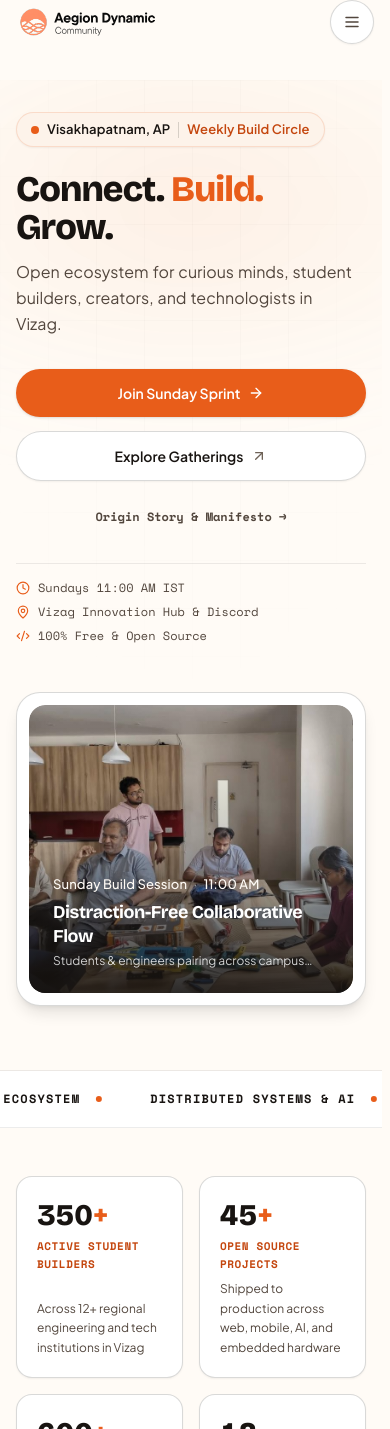
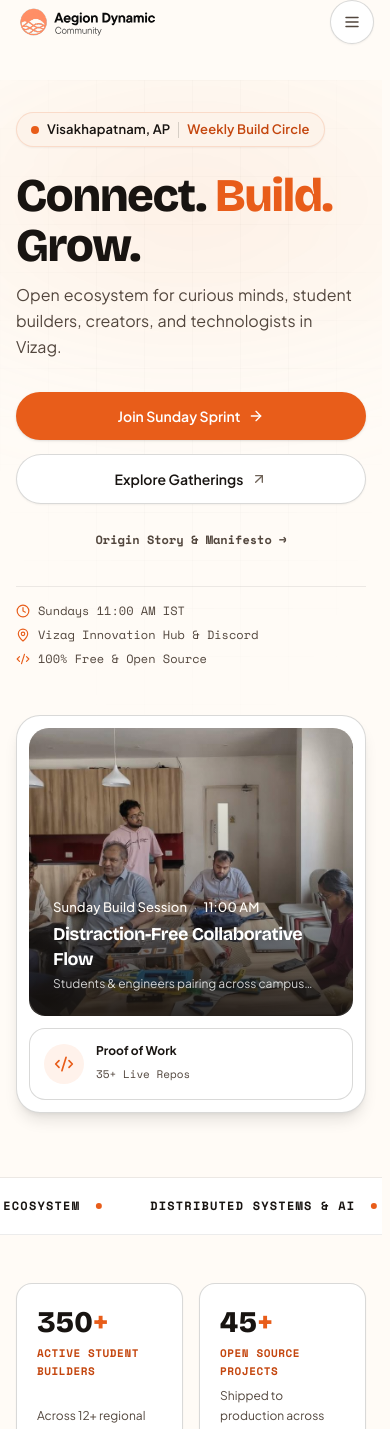
Before and after one commit to Mohankanakam06/Aegion-Dynamic-Community, a React (Vite) app: page / in a window 390 px wide. Shown: the top 1429 px of the page. Built offline with nearby package versions, Linux system fonts and the light colour scheme.

Commit message:
feat(gate-m4): hero — fluid headline, full-width CTAs, 1-col meta, proof chip in flow, LCP Photo

```diff
--- a/src/pages/Home.tsx
+++ b/src/pages/Home.tsx
@@ -27,9 +27,14 @@ import { BentoGrid, BentoCard } from '../components/ui/BentoGrid';
 import { Marquee } from '../components/ui/Marquee';
 import { events, EventItem } from '../data/events';
 import { testimonials, communityMetrics } from '../data/testimonials';
+import { Photo } from '../components/ui/Photo';
 import buildHeroPhoto from '../assets/images/build-hours/1.jpg';
 import proximaHeroPhoto from '../assets/images/proxima/1.jpg';
 import communityFeature from '../assets/images/community-feature.jpg';
+import heroAvif from '../assets/images/build-hours/1.jpg?w=400;600;760&format=avif&as=srcset&imagetools';
+import heroWebp from '../assets/images/build-hours/1.jpg?w=400;600;760&format=webp&as=srcset&imagetools';
+import heroJpg from '../assets/images/build-hours/1.jpg?w=400;600;760&format=jpeg&as=srcset&imagetools';
+import heroMeta from '../assets/images/build-hours/1.jpg?w=760&format=jpeg&as=meta&imagetools';
 
 const universityPartners = [
   'GITAM Deemed University',
@@ -71,7 +76,7 @@ export function Home() {
 
               {/* Main Headline */}
               <div className="space-y-3">
-                <h1 className="text-4xl sm:text-6xl lg:text-7xl font-extrabold tracking-tight text-[var(--ink)] leading-[1.05]">
+                <h1 className="text-[clamp(2.75rem,12vw,4rem)] sm:text-6xl lg:text-7xl font-extrabold tracking-tight text-[var(--ink)] leading-[1.05]">
                   Connect. <span className="text-[var(--ember)]">Build.</span> Grow.
                 </h1>
                 <BlurText
@@ -94,7 +99,7 @@ export function Home() {
                 </MagneticButton>
                 <Link
                   to="/events"
-                  className="inline-flex items-center justify-center gap-2 px-7 py-3.5 rounded-full bg-[var(--surface)] hover:bg-[var(--cream-soft)] border border-[var(--line-strong)] text-[var(--ink)] font-semibold text-sm shadow-xs hover:shadow-sm transition-all focus-visible:outline-none focus-visible:ring-2 focus-visible:ring-[var(--ember)] focus-visible:ring-offset-2"
+                  className="w-full sm:w-auto inline-flex items-center justify-center gap-2 px-7 py-3.5 rounded-full bg-[var(--surface)] hover:bg-[var(--cream-soft)] border border-[var(--line-strong)] text-[var(--ink)] font-semibold text-sm shadow-xs hover:shadow-sm transition-all focus-visible:outline-none focus-visible:ring-2 focus-visible:ring-[var(--ember)] focus-visible:ring-offset-2"
                 >
                   <span>Explore Gatherings</span>
                   <ArrowUpRight className="w-4 h-4 text-[var(--ink-faint)]" aria-hidden="true" />
@@ -108,7 +113,7 @@ export function Home() {
               </div>
 
               {/* Live Session Metadata Bar */}
-              <div className="pt-4 border-t border-[var(--line)] flex flex-wrap items-center gap-y-2 gap-x-6 text-xs text-[var(--ink-soft)] font-mono">
+              <div className="pt-4 border-t border-[var(--line)] grid grid-cols-1 gap-2 sm:flex sm:flex-wrap sm:items-center sm:gap-x-6 text-xs text-[var(--ink-soft)] font-mono">
                 <div className="flex items-center gap-2">
                   <Clock className="w-3.5 h-3.5 text-[var(--ember)] shrink-0" aria-hidden="true" />
                   <span>Sundays 11:00 AM IST</span>
@@ -140,10 +145,18 @@ export function Home() {
                     }
                   }}
                 >
-                  <img
-                    src={buildHeroPhoto}
+                  <Photo
+                    priority
+                    cover
+                    className="h-72 sm:h-84"
+                    src={heroMeta.src}
+                    width={heroMeta.width}
+                    height={heroMeta.height}
+                    avifSrcSet={heroAvif}
+                    webpSrcSet={heroWebp}
+                    srcSet={heroJpg}
+                    sizes="(max-width: 640px) calc(100vw - 56px), (max-width: 1024px) 640px, 480px"
                     alt="Aegion Sunday Build Session in Vizag"
-                    className="w-full h-72 sm:h-84 object-cover rounded-2xl transition-transform duration-500 group-hover:scale-103"
                   />
                   <div className="absolute inset-0 bg-gradient-to-t from-[var(--ink)]/90 via-[var(--ink)]/25 to-transparent flex flex-col justify-end p-6 text-white">
                     <Eyebrow tone="dark" lead="Sunday Build Session" tail="11:00 AM" className="mb-1" />
@@ -156,8 +169,9 @@ export function Home() {
                   </div>
                 </div>
 
-                {/* Floating Proof-of-Work Badge */}
-                <div className="absolute -bottom-4 -left-4 bg-[var(--surface)] p-3.5 rounded-2xl border border-[var(--line-strong)] shadow-xl max-w-[210px] hidden sm:flex items-center gap-3">
+                {/* Proof-of-Work chip: in flow under the photo on mobile,
+                    floating at the outer corner from 640px up */}
+                <div className="mt-3 flex items-center gap-3 rounded-2xl border border-[var(--line-strong)] bg-[var(--surface)] p-3.5 sm:absolute sm:-bottom-4 sm:-left-4 sm:mt-0 sm:max-w-[210px] sm:shadow-xl">
                   <div className="w-10 h-10 rounded-xl bg-[var(--ember-soft)] text-[var(--ember)] flex items-center justify-center shrink-0">
                     <Code2 className="w-5 h-5" aria-hidden="true" />
                   </div>
```
Also changed, not shown: 3 other files (tests, documents, lock files or other folders).
